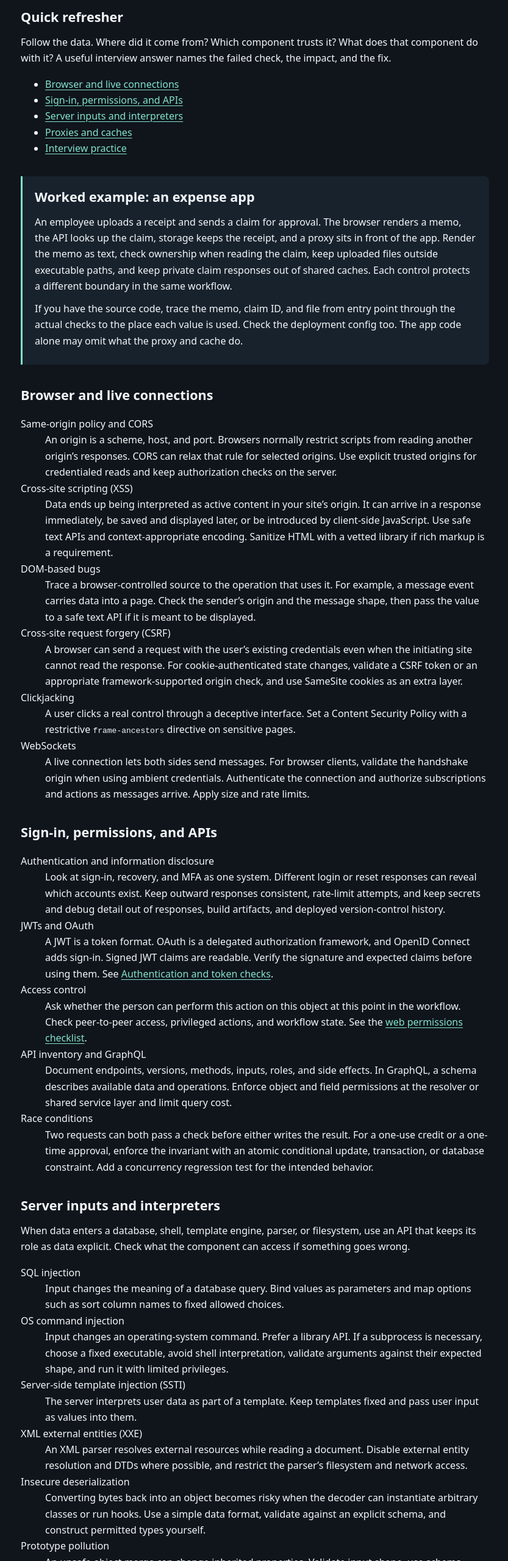
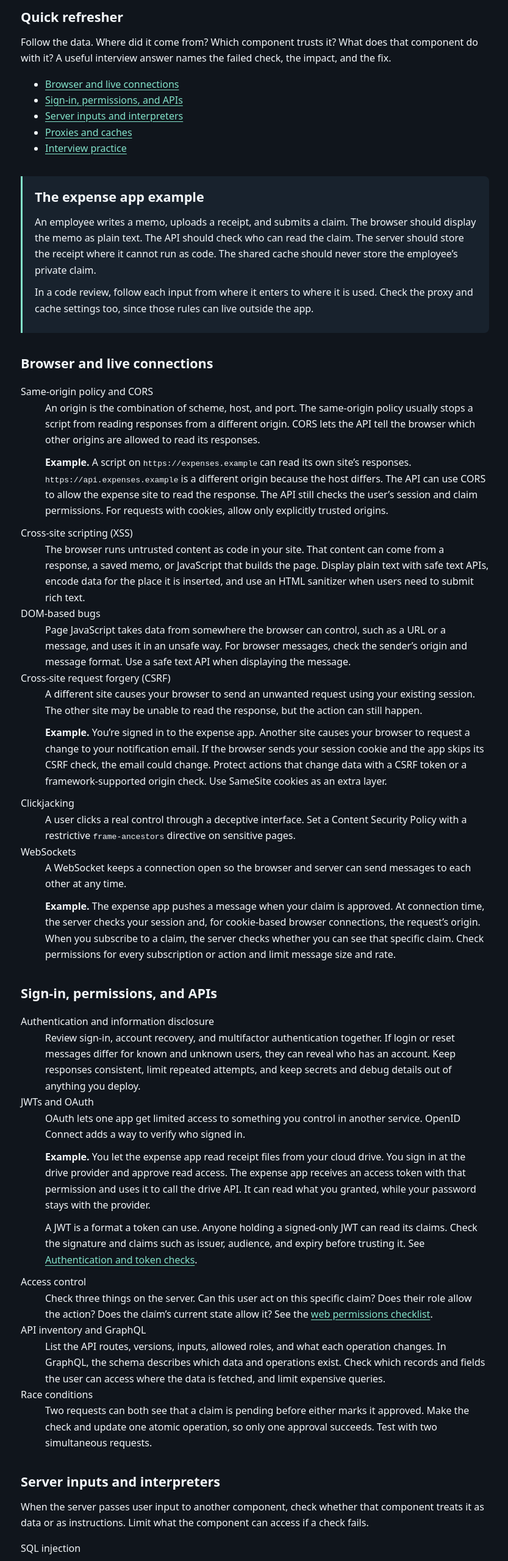
Before and after one commit to aakashmudigonda-dorkAngel/security-bible, a plain HTML site: page web.html in a window 1280 px wide. Shown: the part 240-2800 px from the top of the page at 61% size, without its empty margins (222-1055 px from the left). Drawn offline with Linux system fonts and the light colour scheme.

Commit message:
Simplify web security notes and add examples

```diff
--- a/web.html
+++ b/web.html
@@ -23,45 +23,50 @@
       <li><a href="#practice">Interview practice</a></li>
     </ul></nav>
   </section>
-  <section class="worked"><h2>Worked example: an expense app</h2>
-    <p>An employee uploads a receipt and sends a claim for approval. The browser renders a memo, the API looks up the claim, storage keeps the receipt, and a proxy sits in front of the app. Render the memo as text, check ownership when reading the claim, keep uploaded files outside executable paths, and keep private claim responses out of shared caches. Each control protects a different boundary in the same workflow.</p>
-    <p>If you have the source code, trace the memo, claim ID, and file from entry point through the actual checks to the place each value is used. Check the deployment config too. The app code alone may omit what the proxy and cache do.</p>
+  <section class="worked"><h2>The expense app example</h2>
+    <p>An employee writes a memo, uploads a receipt, and submits a claim. The browser should display the memo as plain text. The API should check who can read the claim. The server should store the receipt where it cannot run as code. The shared cache should never store the employee’s private claim.</p>
+    <p>In a code review, follow each input from where it enters to where it is used. Check the proxy and cache settings too, since those rules can live outside the app.</p>
   </section>
   <section id="browser"><h2>Browser and live connections</h2><dl>
-    <dt>Same-origin policy and CORS</dt><dd>An origin is a scheme, host, and port. Browsers normally restrict scripts from reading another origin’s responses. CORS can relax that rule for selected origins. Use explicit trusted origins for credentialed reads and keep authorization checks on the server.</dd>
-    <dt>Cross-site scripting (XSS)</dt><dd>Data ends up being interpreted as active content in your site’s origin. It can arrive in a response immediately, be saved and displayed later, or be introduced by client-side JavaScript. Use safe text APIs and context-appropriate encoding. Sanitize HTML with a vetted library if rich markup is a requirement.</dd>
-    <dt>DOM-based bugs</dt><dd>Trace a browser-controlled source to the operation that uses it. For example, a message event carries data into a page. Check the sender’s origin and the message shape, then pass the value to a safe text API if it is meant to be displayed.</dd>
-    <dt>Cross-site request forgery (CSRF)</dt><dd>A browser can send a request with the user’s existing credentials even when the initiating site cannot read the response. For cookie-authenticated state changes, validate a CSRF token or an appropriate framework-supported origin check, and use SameSite cookies as an extra layer.</dd>
+    <dt>Same-origin policy and CORS</dt><dd>An origin is the combination of scheme, host, and port. The same-origin policy usually stops a script from reading responses from a different origin. CORS lets the API tell the browser which other origins are allowed to read its responses.
+      <p><strong>Example.</strong> A script on <code>https://expenses.example</code> can read its own site’s responses. <code>https://api.expenses.example</code> is a different origin because the host differs. The API can use CORS to allow the expense site to read the response. The API still checks the user’s session and claim permissions. For requests with cookies, allow only explicitly trusted origins.</p></dd>
+    <dt>Cross-site scripting (XSS)</dt><dd>The browser runs untrusted content as code in your site. That content can come from a response, a saved memo, or JavaScript that builds the page. Display plain text with safe text APIs, encode data for the place it is inserted, and use an HTML sanitizer when users need to submit rich text.</dd>
+    <dt>DOM-based bugs</dt><dd>Page JavaScript takes data from somewhere the browser can control, such as a URL or a message, and uses it in an unsafe way. For browser messages, check the sender’s origin and message format. Use a safe text API when displaying the message.</dd>
+    <dt>Cross-site request forgery (CSRF)</dt><dd>A different site causes your browser to send an unwanted request using your existing session. The other site may be unable to read the response, but the action can still happen.
+      <p><strong>Example.</strong> You’re signed in to the expense app. Another site causes your browser to request a change to your notification email. If the browser sends your session cookie and the app skips its CSRF check, the email could change. Protect actions that change data with a CSRF token or a framework-supported origin check. Use SameSite cookies as an extra layer.</p></dd>
     <dt>Clickjacking</dt><dd>A user clicks a real control through a deceptive interface. Set a Content Security Policy with a restrictive <code>frame-ancestors</code> directive on sensitive pages.</dd>
-    <dt>WebSockets</dt><dd>A live connection lets both sides send messages. For browser clients, validate the handshake origin when using ambient credentials. Authenticate the connection and authorize subscriptions and actions as messages arrive. Apply size and rate limits.</dd>
+    <dt>WebSockets</dt><dd>A WebSocket keeps a connection open so the browser and server can send messages to each other at any time.
+      <p><strong>Example.</strong> The expense app pushes a message when your claim is approved. At connection time, the server checks your session and, for cookie-based browser connections, the request’s origin. When you subscribe to a claim, the server checks whether you can see that specific claim. Check permissions for every subscription or action and limit message size and rate.</p></dd>
   </dl></section>
   <section id="identity"><h2>Sign-in, permissions, and APIs</h2><dl>
-    <dt>Authentication and information disclosure</dt><dd>Look at sign-in, recovery, and MFA as one system. Different login or reset responses can reveal which accounts exist. Keep outward responses consistent, rate-limit attempts, and keep secrets and debug detail out of responses, build artifacts, and deployed version-control history.</dd>
-    <dt>JWTs and OAuth</dt><dd>A JWT is a token format. OAuth is a delegated authorization framework, and OpenID Connect adds sign-in. Signed JWT claims are readable. Verify the signature and expected claims before using them. See <a href="authentication.html#web-sign-in">Authentication and token checks</a>.</dd>
-    <dt>Access control</dt><dd>Ask whether the person can perform this action on this object at this point in the workflow. Check peer-to-peer access, privileged actions, and workflow state. See the <a href="access-controls.html#web-permissions">web permissions checklist</a>.</dd>
-    <dt>API inventory and GraphQL</dt><dd>Document endpoints, versions, methods, inputs, roles, and side effects. In GraphQL, a schema describes available data and operations. Enforce object and field permissions at the resolver or shared service layer and limit query cost.</dd>
-    <dt>Race conditions</dt><dd>Two requests can both pass a check before either writes the result. For a one-use credit or a one-time approval, enforce the invariant with an atomic conditional update, transaction, or database constraint. Add a concurrency regression test for the intended behavior.</dd>
+    <dt>Authentication and information disclosure</dt><dd>Review sign-in, account recovery, and multifactor authentication together. If login or reset messages differ for known and unknown users, they can reveal who has an account. Keep responses consistent, limit repeated attempts, and keep secrets and debug details out of anything you deploy.</dd>
+    <dt>JWTs and OAuth</dt><dd>OAuth lets one app get limited access to something you control in another service. OpenID Connect adds a way to verify who signed in.
+      <p><strong>Example.</strong> You let the expense app read receipt files from your cloud drive. You sign in at the drive provider and approve read access. The expense app receives an access token with that permission and uses it to call the drive API. It can read what you granted, while your password stays with the provider.</p>
+      <p>A JWT is a format a token can use. Anyone holding a signed-only JWT can read its claims. Check the signature and claims such as issuer, audience, and expiry before trusting it. See <a href="authentication.html#web-sign-in">Authentication and token checks</a>.</p></dd>
+    <dt>Access control</dt><dd>Check three things on the server. Can this user act on this specific claim? Does their role allow the action? Does the claim’s current state allow it? See the <a href="access-controls.html#web-permissions">web permissions checklist</a>.</dd>
+    <dt>API inventory and GraphQL</dt><dd>List the API routes, versions, inputs, allowed roles, and what each operation changes. In GraphQL, the schema describes which data and operations exist. Check which records and fields the user can access where the data is fetched, and limit expensive queries.</dd>
+    <dt>Race conditions</dt><dd>Two requests can both see that a claim is pending before either marks it approved. Make the check and update one atomic operation, so only one approval succeeds. Test with two simultaneous requests.</dd>
   </dl></section>
   <section id="server"><h2>Server inputs and interpreters</h2>
-    <p>When data enters a database, shell, template engine, parser, or filesystem, use an API that keeps its role as data explicit. Check what the component can access if something goes wrong.</p>
+    <p>When the server passes user input to another component, check whether that component treats it as data or as instructions. Limit what the component can access if a check fails.</p>
     <dl>
-      <dt>SQL injection</dt><dd>Input changes the meaning of a database query. Bind values as parameters and map options such as sort column names to fixed allowed choices.</dd>
-      <dt>OS command injection</dt><dd>Input changes an operating-system command. Prefer a library API. If a subprocess is necessary, choose a fixed executable, avoid shell interpretation, validate arguments against their expected shape, and run it with limited privileges.</dd>
+      <dt>SQL injection</dt><dd>User input changes what a database query does. Pass user values as query parameters. For options like sort columns, choose from a fixed list.</dd>
+      <dt>OS command injection</dt><dd>User input changes what command the server runs. Use a library when possible. If you need a program, call a fixed executable directly without a shell, validate its arguments, and give it limited permissions.</dd>
       <dt>Server-side template injection (SSTI)</dt><dd>The server interprets user data as part of a template. Keep templates fixed and pass user input as values into them.</dd>
-      <dt>XML external entities (XXE)</dt><dd>An XML parser resolves external resources while reading a document. Disable external entity resolution and DTDs where possible, and restrict the parser’s filesystem and network access.</dd>
-      <dt>Insecure deserialization</dt><dd>Converting bytes back into an object becomes risky when the decoder can instantiate arbitrary classes or run hooks. Use a simple data format, validate against an explicit schema, and construct permitted types yourself.</dd>
-      <dt>Prototype pollution</dt><dd>An unsafe object merge can change inherited properties. Validate input shape, use schema-based assignment, and keep authorization or security settings in explicitly initialized properties.</dd>
-      <dt>Server-side request forgery (SSRF)</dt><dd>A user-controlled input decides where the server makes a request. Prefer fixed destinations or a strict allowlist, constrain redirects, and enforce outbound network policy independently of the application check.</dd>
-      <dt>Path traversal and file uploads</dt><dd>Traversal lets a path escape its intended directory. Use server-assigned file IDs and verify storage boundaries. For uploads, check type and size, use generated storage names, store files outside executable paths, and serve them with safe response headers and access checks.</dd>
+      <dt>XML external entities (XXE)</dt><dd>An XML reader can be tricked into opening a file or making a network request while it parses a document. Disable external entities and document type definitions (DTDs) where possible, and limit what the reader can access.</dd>
+      <dt>Insecure deserialization</dt><dd>The server rebuilds objects from incoming data. Some decoders can create unexpected object types or run code during that step. Read simple data, check it against a schema, and create only the object types you expect.</dd>
+      <dt>Prototype pollution</dt><dd>An unsafe merge can change default properties that other JavaScript objects inherit. Accept only expected fields and set security-sensitive values explicitly.</dd>
+      <dt>Server-side request forgery (SSRF)</dt><dd>User input sends the server to a destination it should not reach. Allow only approved destinations, check redirects too, and use network rules to limit where the server can connect.</dd>
+      <dt>Path traversal and file uploads</dt><dd>Path traversal lets an input point outside its intended folder. Look files up by server-assigned IDs and check that paths stay inside approved storage. For uploads, check type and size, generate the storage name, keep files where they cannot run as code, and control who can download them.</dd>
     </dl>
   </section>
   <section id="edge"><h2>Proxies and caches</h2>
-    <p>The proxy, cache, and application may see the same request differently. Review the trust rules and normalization at each hop.</p>
+    <p>A proxy forwards requests. A cache saves responses so they can be reused. Check how each one interprets requests and what the app receives.</p>
     <dl>
-      <dt>Cache deception</dt><dd>A shared cache stores a response that should have stayed private because the cache and application classify the request differently. Exclude personalized routes from shared caching and verify the effective policy at the edge.</dd>
-      <dt>Cache poisoning</dt><dd>An input affects the response but the cache key does not account for it, so the resulting content may be reused elsewhere. Align the cache key with inputs that affect the response or remove their influence on cacheable content.</dd>
-      <dt>Host header trust</dt><dd>Use a configured public origin for security-sensitive URLs such as reset links. Validate accepted hosts and accept forwarding metadata only from trusted proxies that overwrite client-supplied values.</dd>
-      <dt>HTTP request smuggling</dt><dd>Two HTTP components disagree about where one request ends. Reject ambiguous message framing and verify that proxy and backend enforce consistent parsing, including where one protocol is translated into another.</dd>
+      <dt>Cache deception</dt><dd>A shared cache mistakenly stores a private page. Keep personalized responses out of shared caches and verify that the deployed cache honors that rule.</dd>
+      <dt>Cache poisoning</dt><dd>A request input changes a response, but the cache treats different values of that input as the same request. Other users can get the changed response. Include relevant inputs in the cache key or keep them from changing cached content.</dd>
+      <dt>Host header trust</dt><dd>Build password reset links from the app’s configured address. Accept only known hosts and trust forwarding headers only when your own proxy sets them and replaces any values the client sent.</dd>
+      <dt>HTTP request smuggling</dt><dd>The proxy and backend disagree on where one HTTP request ends and the next begins. Reject ambiguous requests and make sure both sides agree on request boundaries, including when converting between HTTP versions.</dd>
     </dl>
   </section>
   <section id="practice"><h2>Interview practice</h2>
```
